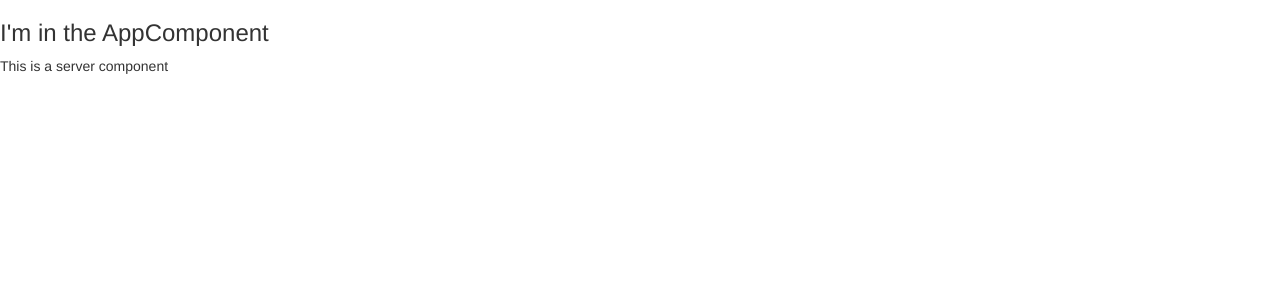
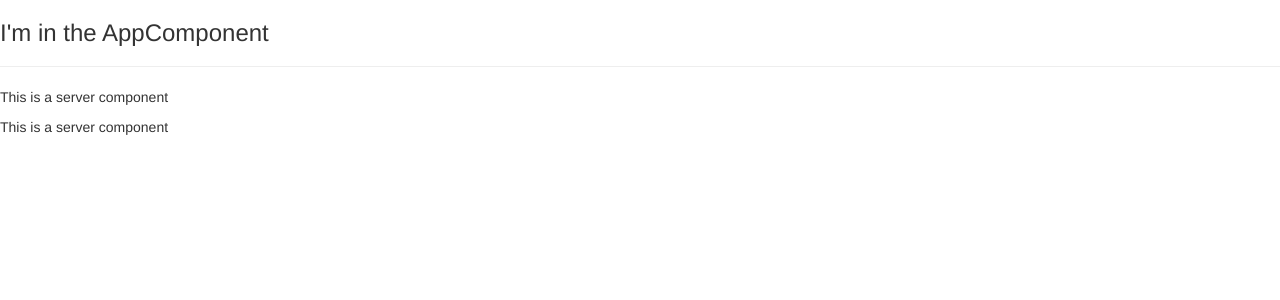
Before and after one commit to naveen-machana/first-angular-app, an Angular app: page / in a window 1280 px wide. Shown: the top 300 px of the page. Built offline with nearby package versions, Linux system fonts and the light colour scheme.

Commit message:
creating component from cli

```diff
--- a/src/app/app.component.html
+++ b/src/app/app.component.html
@@ -1,2 +1,3 @@
 <h3>I'm in the AppComponent</h3>
-<app-server></app-server>
+<hr />
+<app-servers></app-servers>
--- a/src/app/app.module.ts
+++ b/src/app/app.module.ts
@@ -2,9 +2,10 @@
 import { NgModule } from '@angular/core';
 import { AppComponent } from './app.component';
 import { ServerComponent } from './server/server.component';
+import { ServersComponent } from './servers/servers.component';
 
 @NgModule({
-  declarations: [AppComponent, ServerComponent],
+  declarations: [AppComponent, ServerComponent, ServersComponent],
   imports: [BrowserModule],
   providers: [],
   bootstrap: [AppComponent]
--- /dev/null
+++ b/src/app/servers/servers.component.html
@@ -0,0 +1,2 @@
+<app-server></app-server>
+<app-server></app-server>
--- /dev/null
+++ b/src/app/servers/servers.component.ts
@@ -0,0 +1,15 @@
+import { Component, OnInit } from '@angular/core';
+
+@Component({
+  selector: 'app-servers',
+  templateUrl: './servers.component.html',
+  styleUrls: ['./servers.component.css']
+})
+export class ServersComponent implements OnInit {
+
+  constructor() { }
+
+  ngOnInit() {
+  }
+
+}
```
Also changed, not shown: src/app/servers/servers.component.css (added).
